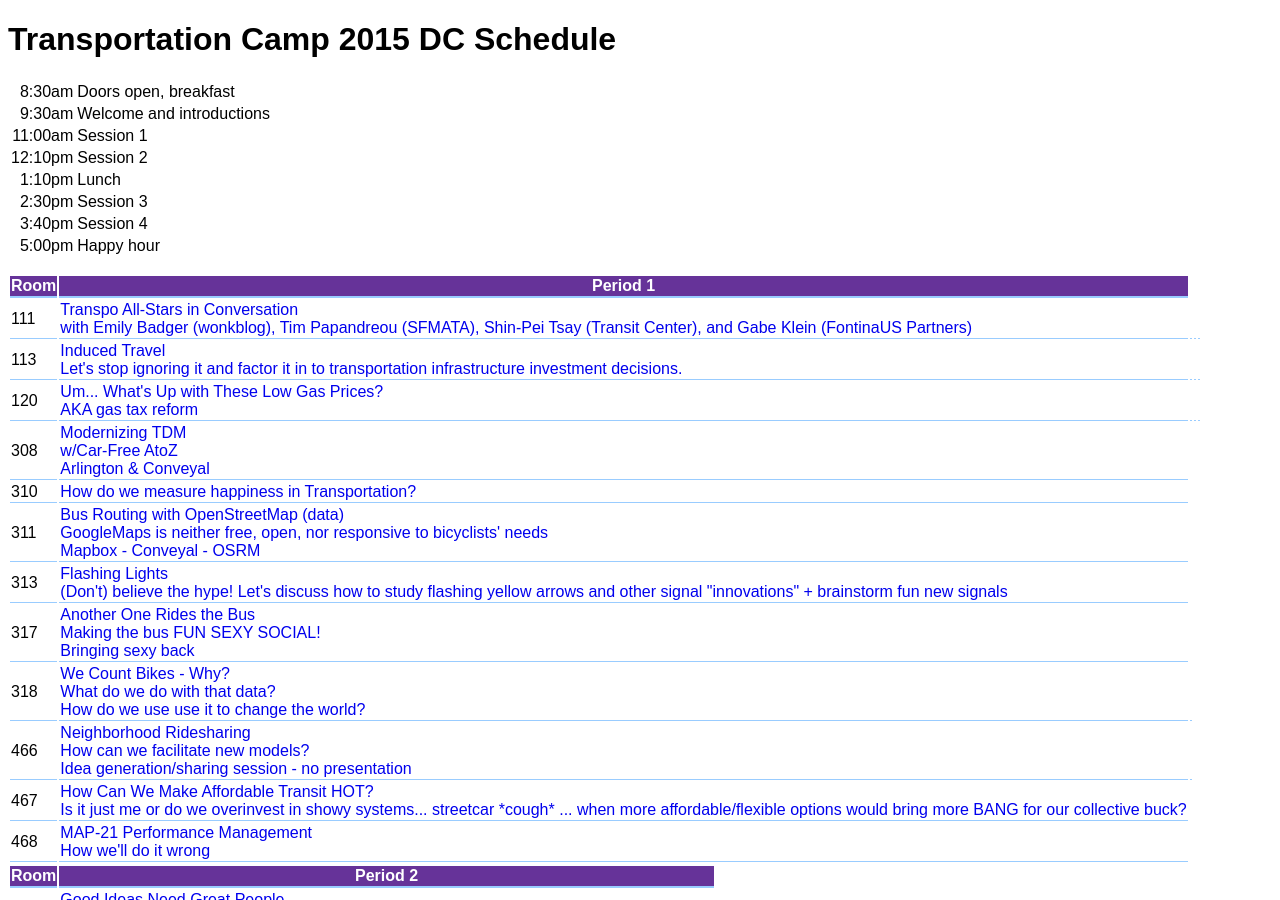
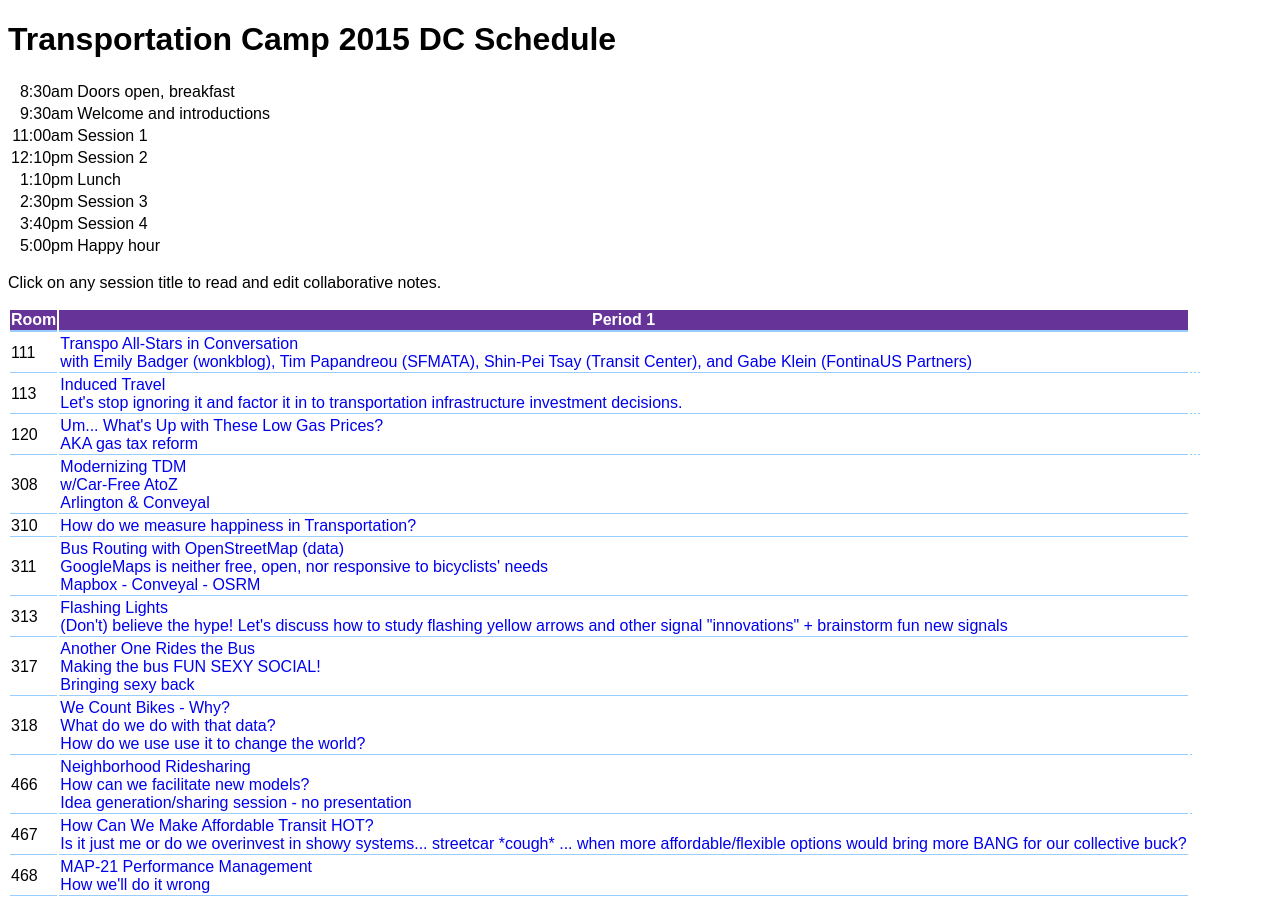
Before and after one commit to transpocamp/transportationcamp.org, a Jekyll site: the page events/dc-2015/schedule.html, which Jekyll copies as it is, in a window 1280 px wide and 900 px high. Built offline with Jekyll 4.4.1, drawn with Linux system fonts in a browser that asks for light colours; Markdown is read by kramdown in place of the engine named in the settings.

Commit message:
info about session notes

```diff
--- a/events/dc-2015/schedule.html
+++ b/events/dc-2015/schedule.html
@@ -41,6 +41,7 @@
 <tr><td align=right >3:40pm</td><td>Session 4</td></tr>
 <tr><td align=right >5:00pm</td><td>Happy hour</td></tr>
 </table>
+<p>Click on any session title to read and edit collaborative notes.</p>
 <p>
 <table class=wall >
 <tr><th>Room</th><th>Period 1<a name="1"></a></th></tr>
```
